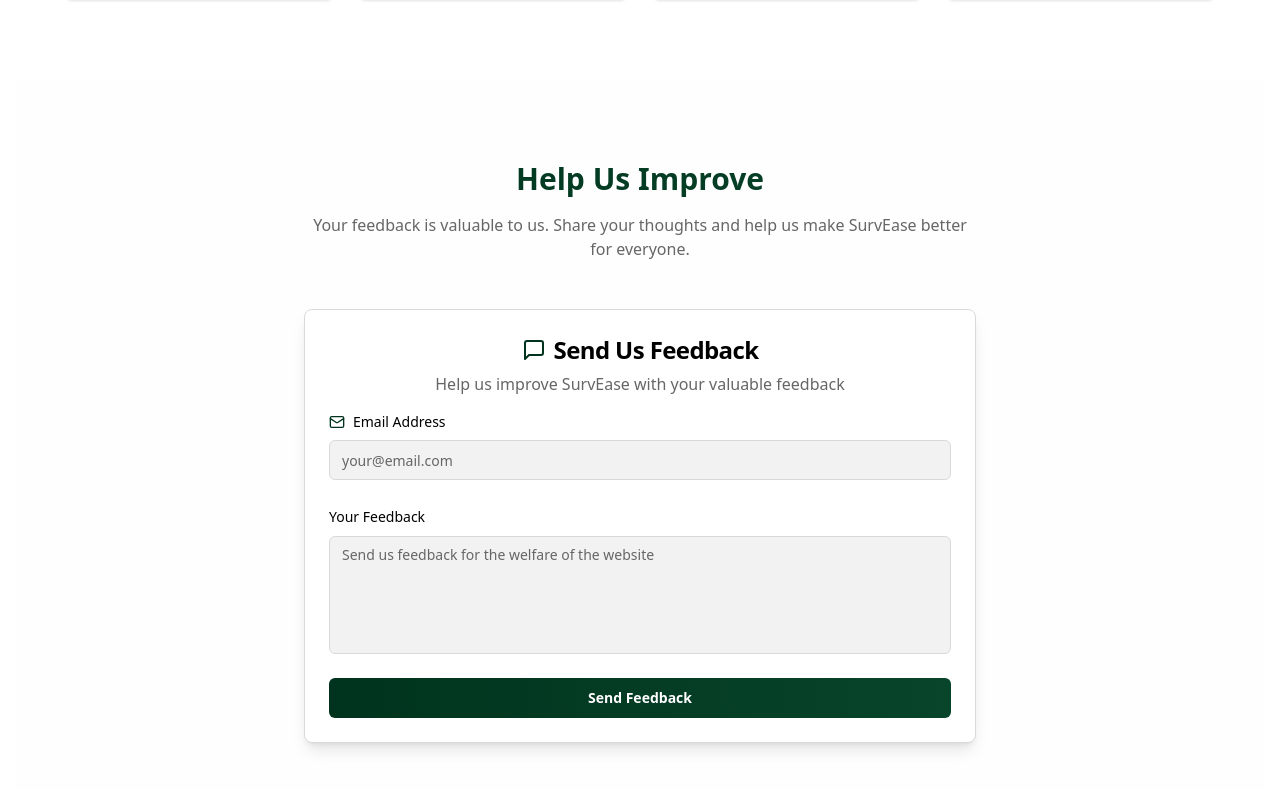
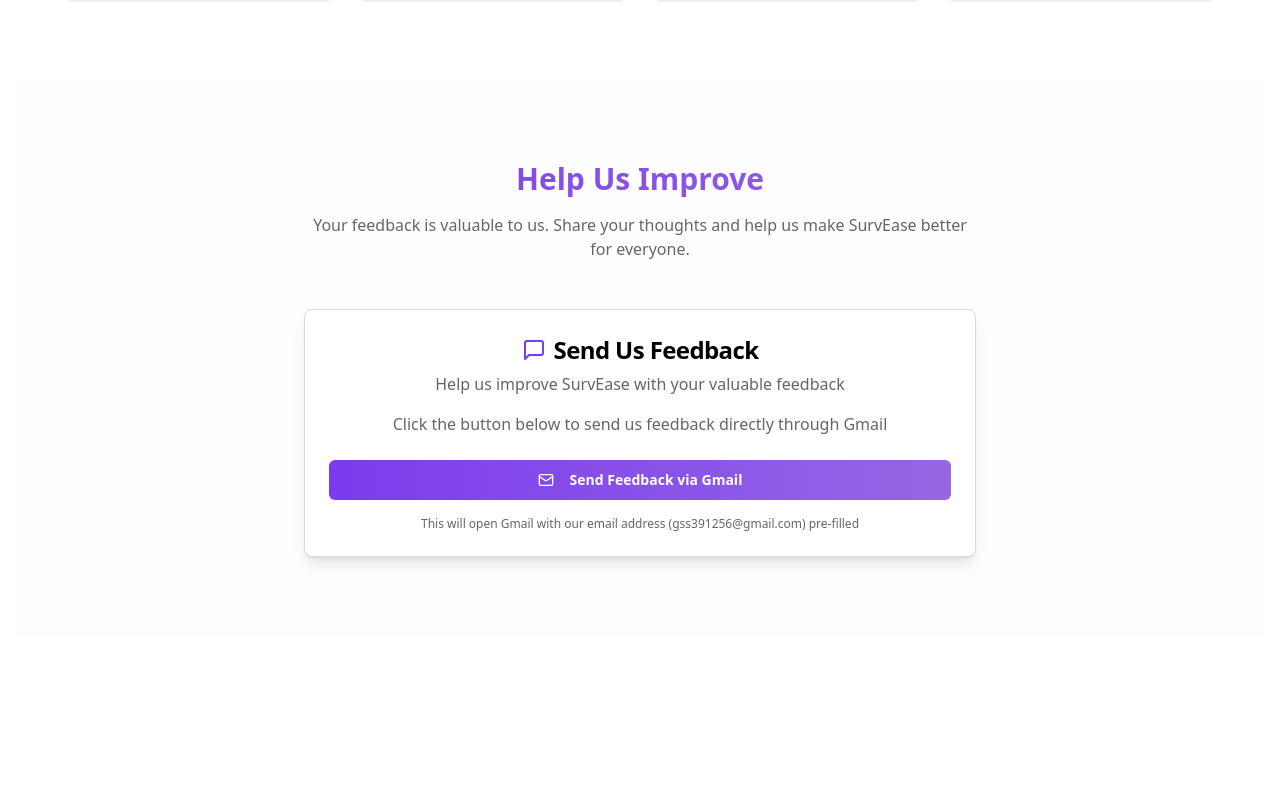
Before and after one commit to gss-ai/form-funnel-hub, a React (Vite) app: page / in a window 1280 px wide. Shown: the part 1070-1860 px from the top of the page. After the commit the page ends 1739 px from the top, so only its background shows below. Built offline with nearby package versions, Linux system fonts and the light colour scheme.

Commit message:
Refactor UI to match Google Forms' violet theme and update feedback form.
Changed dark green to violet, updated feedback form to use a mailto link for Gmail.
Edited `src/index.css`, `tailwind.config.ts`, `src/components/FeedbackForm.tsx`.

```diff
--- a/src/components/FeedbackForm.tsx
+++ b/src/components/FeedbackForm.tsx
@@ -1,81 +1,16 @@
 
-import React, { useState } from 'react';
+import React from 'react';
 import { Button } from '@/components/ui/button';
-import { Input } from '@/components/ui/input';
-import { Textarea } from '@/components/ui/textarea';
 import { Card, CardContent, CardHeader, CardTitle } from '@/components/ui/card';
-import { toast } from 'sonner';
 import { Mail, MessageSquare } from 'lucide-react';
 
 const FeedbackForm = () => {
-  const [email, setEmail] = useState('');
-  const [feedback, setFeedback] = useState('');
-  const [isSubmitting, setIsSubmitting] = useState(false);
+  const handleFeedbackClick = () => {
+    const subject = encodeURIComponent('SurvEase Website Feedback');
+    const body = encodeURIComponent('Hi,\n\nI would like to provide feedback about SurvEase:\n\n[Please write your feedback here]\n\nBest regards');
+    const gmailUrl = `https://mail.google.com/mail/?view=cm&to=gss391256@gmail.com&su=${subject}&body=${body}`;
 
-  const handleSubmit = async (e: React.FormEvent) => {
-    e.preventDefault();
-
-    if (!email || !feedback) {
-      toast.error('Please fill in all fields');
-      return;
-    }
-
-    setIsSubmitting(true);
-    console.log('Submitting feedback:', { email, feedback });
-
-    try {
-      // Using FormSubmit service with proper configuration
-      const form = document.createElement('form');
-      form.method = 'POST';
-      form.action = 'https://formsubmit.co/gss391256@gmail.com';
-
-      // Add form fields
-      const emailField = document.createElement('input');
-      emailField.type = 'hidden';
-      emailField.name = 'email';
-      emailField.value = email;
-      form.appendChild(emailField);
-
-      const messageField = document.createElement('input');
-      messageField.type = 'hidden';
-      messageField.name = 'message';
-      messageField.value = `Feedback from ${email}: ${feedback}`;
-      form.appendChild(messageField);
-
-      // Add FormSubmit configuration fields
-      const subjectField = document.createElement('input');
-      subjectField.type = 'hidden';
-      subjectField.name = '_subject';
-      subjectField.value = 'SurvEase Website Feedback';
-      form.appendChild(subjectField);
-
-      const captchaField = document.createElement('input');
-      captchaField.type = 'hidden';
-      captchaField.name = '_captcha';
-      captchaField.value = 'false';
-      form.appendChild(captchaField);
-
-      const nextField = document.createElement('input');
-      nextField.type = 'hidden';
-      nextField.name = '_next';
-      nextField.value = window.location.href;
-      form.appendChild(nextField);
-
-      // Submit form
-      document.body.appendChild(form);
-      form.submit();
-      document.body.removeChild(form);
-
-      toast.success('Feedback sent successfully! Thank you for helping us improve.');
-      setEmail('');
-      setFeedback('');
-
-    } catch (error) {
-      console.error('Error sending feedback:', error);
-      toast.error('Failed to send feedback. Please try again later.');
-    } finally {
-      setIsSubmitting(false);
-    }
+    window.open(gmailUrl, '_blank');
   };
 
   return (
@@ -89,47 +24,22 @@ const FeedbackForm = () => {
           Help us improve SurvEase with your valuable feedback
         </p>
       </CardHeader>
-      <CardContent>
-        <form onSubmit={handleSubmit} className="space-y-6">
-          <div className="space-y-2">
-            <label htmlFor="email" className="text-sm font-medium text-card-foreground flex items-center gap-2">
-              <Mail className="w-4 h-4 text-primary" />
-              Email Address
-            </label>
-            <Input
-              id="email"
-              type="email"
-              value={email}
-              onChange={(e) => setEmail(e.target.value)}
-              placeholder="your@email.com"
-              className="w-full bg-input border-border focus:border-primary focus:ring-primary text-foreground placeholder:text-muted-foreground"
-              required
-            />
-          </div>
+      <CardContent className="text-center">
+        <p className="text-muted-foreground mb-6">
+          Click the button below to send us feedback directly through Gmail
+        </p>
 
-          <div className="space-y-2">
-            <label htmlFor="feedback" className="text-sm font-medium text-card-foreground">
-              Your Feedback
-            </label>
-            <Textarea
-              id="feedback"
-              value={feedback}
-              onChange={(e) => setFeedback(e.target.value)}
-              placeholder="Send us feedback for the welfare of the website"
-              rows={5}
-              className="w-full bg-input border-border focus:border-primary focus:ring-primary text-foreground placeholder:text-muted-foreground resize-none"
-              required
-            />
-          </div>
+        <Button
+          onClick={handleFeedbackClick}
+          className="w-full bg-gradient-to-r from-primary to-accent hover:opacity-90 text-primary-foreground font-semibold py-3 rounded-md transition-all duration-300 transform hover:scale-[1.02]"
+        >
+          <Mail className="w-4 h-4 mr-2" />
+          Send Feedback via Gmail
+        </Button>
 
-          <Button
-            type="submit"
-            disabled={isSubmitting}
-            className="w-full bg-gradient-to-r from-primary to-accent hover:opacity-90 text-primary-foreground font-semibold py-3 rounded-md transition-all duration-300 transform hover:scale-[1.02] disabled:scale-100 disabled:opacity-50"
-          >
-            {isSubmitting ? 'Sending...' : 'Send Feedback'}
-          </Button>
-        </form>
+        <p className="text-xs text-muted-foreground mt-4">
+          This will open Gmail with our email address (gss391256@gmail.com) pre-filled
+        </p>
       </CardContent>
     </Card>
   );
--- a/src/index.css
+++ b/src/index.css
@@ -16,7 +16,7 @@
     --popover: 0 0% 100%;
     --popover-foreground: 0 0% 0%;
 
-    --primary: 154 100% 10%;
+    --primary: 262 83% 58%;
     --primary-foreground: 0 0% 100%;
 
     --secondary: 210 40% 96.1%;
@@ -25,7 +25,7 @@
     --muted: 210 40% 96.1%;
     --muted-foreground: 0 0% 40%;
 
-    --accent: 154 80% 15%;
+    --accent: 262 70% 65%;
     --accent-foreground: 0 0% 100%;
 
     --destructive: 0 100% 50%;
@@ -33,57 +33,57 @@
 
     --border: 0 0% 85%;
     --input: 0 0% 95%;
-    --ring: 154 100% 10%;
+    --ring: 262 83% 58%;
 
     --radius: 0.5rem;
 
     --sidebar-background: 0 0% 98%;
     --sidebar-foreground: 0 0% 0%;
-    --sidebar-primary: 154 100% 10%;
+    --sidebar-primary: 262 83% 58%;
     --sidebar-primary-foreground: 0 0% 100%;
-    --sidebar-accent: 240 4.8% 95.9%;
-    --sidebar-accent-foreground: 0 0% 0%;
+    --sidebar-accent: 262 70% 65%;
+    --sidebar-accent-foreground: 0 0% 100%;
     --sidebar-border: 220 13% 91%;
-    --sidebar-ring: 154 100% 10%;
+    --sidebar-ring: 262 83% 58%;
   }
 
   .dark {
-    --background: 0 0% 0%;
-    --foreground: 0 0% 88%;
+    --background: 0 0% 3.9%;
+    --foreground: 0 0% 98%;
 
-    --card: 0 0% 3%;
-    --card-foreground: 0 0% 88%;
+    --card: 0 0% 3.9%;
+    --card-foreground: 0 0% 98%;
 
-    --popover: 0 0% 3%;
-    --popover-foreground: 0 0% 88%;
+    --popover: 0 0% 3.9%;
+    --popover-foreground: 0 0% 98%;
 
-    --primary: 154 100% 10%;
-    --primary-foreground: 0 0% 100%;
+    --primary: 262 83% 58%;
+    --primary-foreground: 0 0% 98%;
 
-    --secondary: 0 0% 5%;
-    --secondary-foreground: 0 0% 88%;
+    --secondary: 0 0% 14.9%;
+    --secondary-foreground: 0 0% 98%;
 
-    --muted: 0 0% 5%;
-    --muted-foreground: 0 0% 60%;
+    --muted: 0 0% 14.9%;
+    --muted-foreground: 0 0% 63.9%;
 
-    --accent: 154 80% 15%;
-    --accent-foreground: 0 0% 100%;
+    --accent: 262 70% 65%;
+    --accent-foreground: 0 0% 98%;
 
-    --destructive: 0 100% 50%;
-    --destructive-foreground: 0 0% 100%;
+    --destructive: 0 62.8% 30.6%;
+    --destructive-foreground: 0 0% 98%;
 
-    --border: 0 0% 10%;
-    --input: 0 0% 8%;
-    --ring: 154 100% 10%;
+    --border: 0 0% 14.9%;
+    --input: 0 0% 14.9%;
+    --ring: 262 83% 58%;
 
-    --sidebar-background: 0 0% 0%;
-    --sidebar-foreground: 0 0% 88%;
-    --sidebar-primary: 154 100% 10%;
-    --sidebar-primary-foreground: 0 0% 100%;
-    --sidebar-accent: 0 0% 5%;
-    --sidebar-accent-foreground: 0 0% 88%;
-    --sidebar-border: 0 0% 10%;
-    --sidebar-ring: 154 100% 10%;
+    --sidebar-background: 0 0% 3.9%;
+    --sidebar-foreground: 0 0% 98%;
+    --sidebar-primary: 262 83% 58%;
+    --sidebar-primary-foreground: 0 0% 98%;
+    --sidebar-accent: 0 0% 14.9%;
+    --sidebar-accent-foreground: 0 0% 98%;
+    --sidebar-border: 0 0% 14.9%;
+    --sidebar-ring: 262 83% 58%;
   }
 }
 
@@ -120,12 +120,12 @@
   .dark .bg-card\/80,
   .dark .bg-white,
   .dark .bg-slate-50,
-  .dark .bg-emerald-50,
-  .dark .bg-teal-50,
-  .dark [class*="bg-gradient-to-r from-emerald"],
-  .dark [class*="bg-gradient-to-br from-emerald"],
-  .dark [class*="bg-gradient-to-r from-teal"],
-  .dark [class*="bg-gradient-to-br from-teal"] {
+  .dark .bg-violet-50,
+  .dark .bg-purple-50,
+  .dark [class*="bg-gradient-to-r from-violet"],
+  .dark [class*="bg-gradient-to-br from-violet"],
+  .dark [class*="bg-gradient-to-r from-purple"],
+  .dark [class*="bg-gradient-to-br from-purple"] {
     background: hsl(var(--card)) !important;
     color: hsl(var(--card-foreground)) !important;
   }
--- a/tailwind.config.ts
+++ b/tailwind.config.ts
@@ -67,9 +67,9 @@ export default {
 					border: 'hsl(var(--sidebar-border))',
 					ring: 'hsl(var(--sidebar-ring))'
 				},
-				// Strict color scheme - Black, Dark Green only
-				'dark-green': '#013220',
-				'light-green': '#1f4037'
+				// Google Forms violet color scheme
+				'gforms-violet': '#673AB7',
+				'gforms-light-violet': '#9C27B0'
 			},
 			borderRadius: {
 				lg: 'var(--radius)',
```
